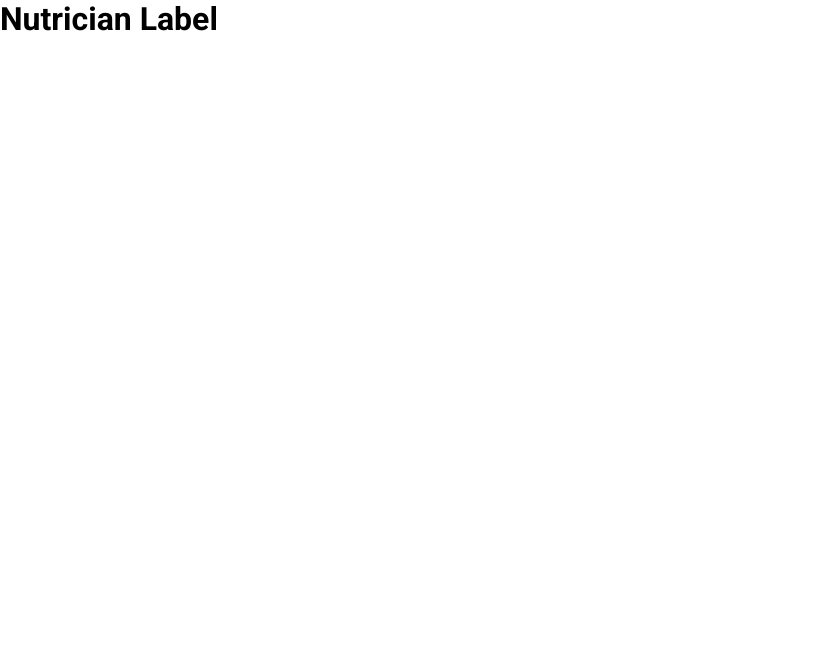
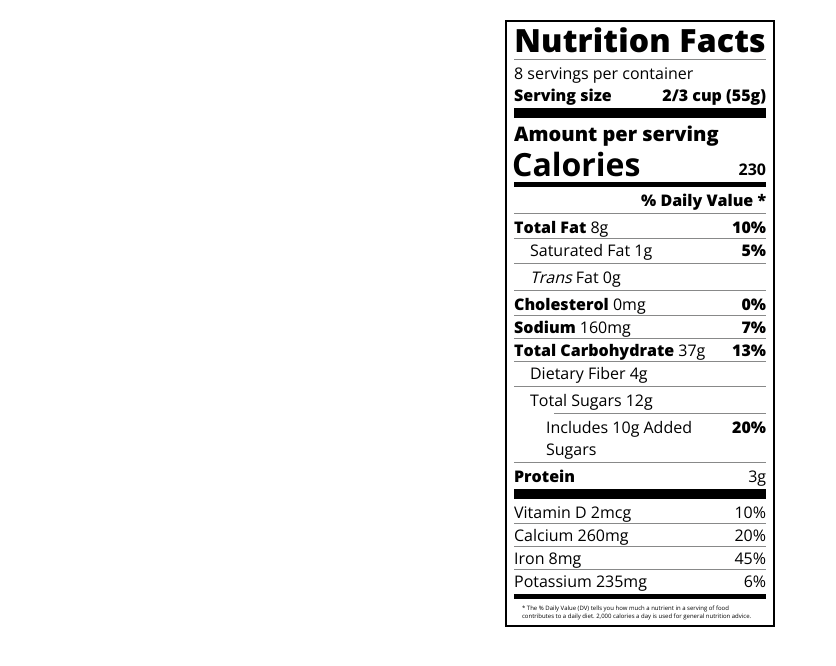
Before and after one commit to TaraByte79/fcc-nutrician-label, a plain HTML site: page index.html in a window 1280 px wide. Shown: the whole page, without its empty margins (0-836 px from the left). Drawn offline with nearby package versions, Linux system fonts and the light colour scheme.

Commit message:
add daily %

```diff
--- a/index.html
+++ b/index.html
@@ -2,20 +2,80 @@
 <html lang="en">
   <head>
     <meta charset="UTF-8" />
-    <meta http-equiv="X-UA-Compatible" content="IE=edge" />
-    <meta name="viewport" content="width=device-width, initial-scale=1.0" />
-    <title>Nutrician Label</title>
-    <!-- <link
+    <title>Nutrition Label</title>
+    <link
+      href="https://fonts.googleapis.com/css?family=Open+Sans:400,700,800"
       rel="stylesheet"
-      href="https://cdnjs.cloudflare.com/ajax/libs/font-awesome/6.2.1/css/all.min.css"
-      integrity="sha512-MV7K8+y+gLIBoVD59lQIYicR65iaqukzvf/nwasF0nqhPay5w/9lJmVM2hMDcnK1OnMGCdVK+iQrJ7lzPJQd1w=="
-      crossorigin="anonymous"
-      referrerpolicy="no-referrer"
-    /> -->
-    <link rel="stylesheet" href="styles.css" />
+    />
+    <link href="./styles.css" rel="stylesheet" />
   </head>
+
   <body>
-    <h1>Nutrician Label</h1>
+    <div class="label">
+      <header>
+        <h1 class="bold">Nutrition Facts</h1>
+        <div class="divider"></div>
+        <p>8 servings per container</p>
+        <p class="bold">Serving size <span>2/3 cup (55g)</span></p>
+      </header>
+      <div class="divider large"></div>
+      <div class="calories-info">
+        <div class="left-container">
+          <h2 class="bold small-text">Amount per serving</h2>
+          <p>Calories</p>
+        </div>
+        <span>230</span>
+      </div>
+      <div class="divider medium"></div>
+      <div class="daily-value small-text">
+        <p class="bold right no-divider">% Daily Value *</p>
+        <div class="divider"></div>
+        <p>
+          <span><span class="bold">Total Fat</span> 8g</span>
+          <span class="bold">10%</span>
+        </p>
+        <p class="indent no-divider">
+          Saturated Fat 1g <span class="bold">5%</span>
+        </p>
+        <div class="divider"></div>
+        <p class="indent no-divider">
+          <span><i>Trans</i> Fat 0g</span>
+        </p>
+        <div class="divider"></div>
+        <p>
+          <span><span class="bold">Cholesterol</span> 0mg</span>
+          <span class="bold">0%</span>
+        </p>
+        <p>
+          <span><span class="bold">Sodium</span> 160mg</span>
+          <span class="bold">7%</span>
+        </p>
+        <p>
+          <span><span class="bold">Total Carbohydrate</span> 37g</span>
+          <span class="bold">13%</span>
+        </p>
+        <p class="indent no-divider">Dietary Fiber 4g</p>
+        <div class="divider"></div>
+        <p class="indent no-divider">Total Sugars 12g</p>
+        <div class="divider double-indent"></div>
+        <p class="double-indent no-divider">
+          Includes 10g Added Sugars <span class="bold right">20%</span>
+        </p>
+        <div class="divider"></div>
+        <p class="no-divider"><span class="bold">Protein</span> 3g</p>
+        <div class="divider large"></div>
+        <p>Vitamin D 2mcg <span>10%</span></p>
+        <p>Calcium 260mg <span>20%</span></p>
+        <p>Iron 8mg <span>45%</span></p>
+        <p class="no-divider">Potassium 235mg <span>6%</span></p>
+      </div>
+      <div class="divider medium"></div>
+      <p class="note">
+        * The % Daily Value (DV) tells you how much a nutrient in a serving of
+        food contributes to a daily diet. 2,000 calories a day is used for
+        general nutrition advice.
+      </p>
+    </div>
 
     <!-- <script src="script.js"></script> -->
   </body>
--- a/styles.css
+++ b/styles.css
@@ -1,11 +1,108 @@
-@import url('https://fonts.googleapis.com/css2?family=Roboto:wght@400;700&display=swap');
-
 * {
   margin: 0;
   padding: 0;
   box-sizing: border-box;
 }
 
+html {
+  font-size: 10px;
+}
+
 body {
-  font-family: 'Roboto', sans-serif;
+  font-family: "Open Sans", sans-serif;
+  font-size: 16px;
 }
+
+.label {
+  border: 2px solid black;
+  width: 270px;
+  margin: 20px auto;
+  padding: 0 7px;
+  /* border-bottom: none; */
+}
+
+header h1 {
+  text-align: center;
+  margin: -4px 0;
+  letter-spacing: 0.15px;
+}
+
+p {
+  margin: 0;
+  display: flex;
+  justify-content: space-between;
+  font-size: 16px;
+}
+
+.divider {
+  border-bottom: 1px solid #888989;
+  margin: 2px 0;
+}
+
+.bold {
+  font-weight: 800;
+}
+
+.large {
+  height: 10px;
+}
+
+.large,
+.medium {
+  background-color: black;
+  border: none;
+}
+
+.small-text {
+  font-size: 2rem;
+  /* text-align: center; */
+}
+
+.calories-info h2 {
+  margin: 0;
+}
+
+.calories-info {
+  display: flex;
+  justify-content: space-between;
+  align-items: flex-end;
+}
+
+.left-container p {
+  margin: -5px -2px;
+  font-size: 2em;
+  font-weight: 700;
+}
+
+.calories-info span {
+  font-size: 1em;
+  font-weight: 700;
+  /* margin: -7px -2px; */
+}
+
+.medium {
+  height: 5px;
+}
+
+.right {
+  justify-content: flex-end;
+}
+
+.indent {
+  margin-left: 1em;
+}
+
+.daily-value p:not(.no-divider) {
+  border-bottom: 1px solid #888989;
+}
+
+.double-indent {
+  margin-left: 2em;
+}
+
+.note {
+  font-size: 0.6rem;
+  margin: 5px 0;
+  padding: 0 8px;
+  text-indent: -8;
+}
```
